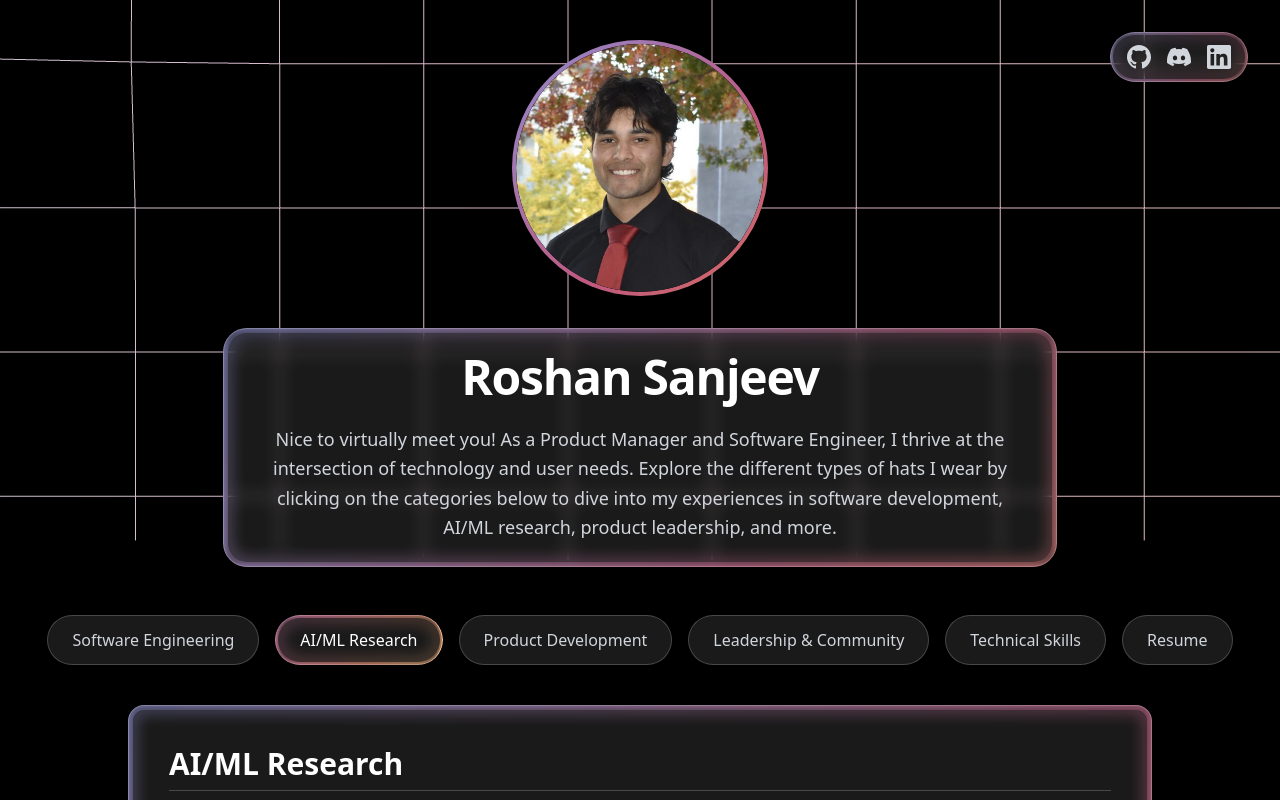
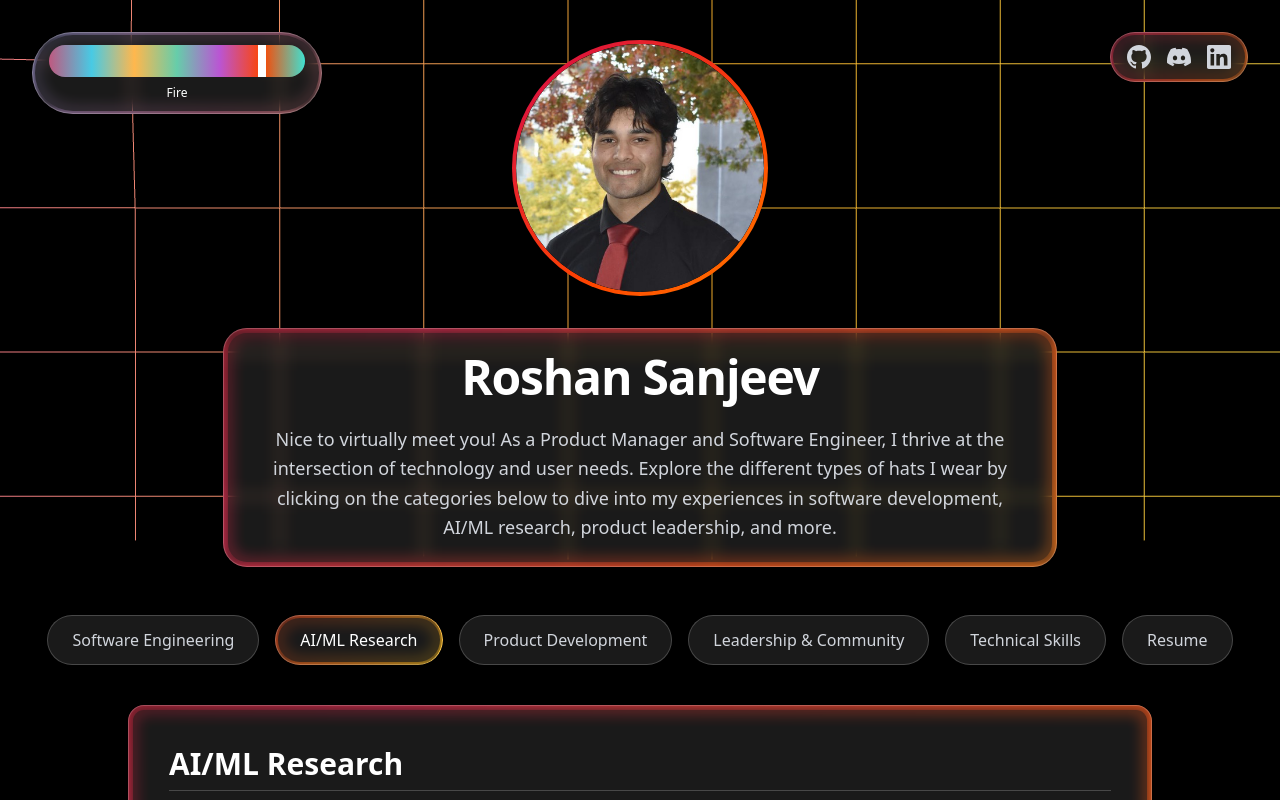
Before and after one commit to RoshanSanjeev/PersonalWebsite, a Next.js app: page / in a window 1280 px wide. Both pictures are taken after a click on the button "AI/ML Research". Shown: the top 800 px of the page. Built offline with nearby package versions, Linux system fonts and the light colour scheme.

Commit message:
added color wheel

```diff
--- a/app/layout.js
+++ b/app/layout.js
@@ -1,5 +1,6 @@
 import { Geist, Geist_Mono } from "next/font/google";
 import { Analytics } from "@vercel/analytics/react";
+import { ThemeProvider } from "../contexts/ThemeContext";
 import "./globals.css";
 
 const geistSans = Geist({
@@ -28,8 +29,10 @@ export default function RootLayout({ children }) {
       <body
         className={`${geistSans.variable} ${geistMono.variable} antialiased`}
       >
-        {children}
-        <Analytics />
+        <ThemeProvider>
+          {children}
+          <Analytics />
+        </ThemeProvider>
       </body>
     </html>
   );
--- a/app/page.js
+++ b/app/page.js
@@ -3,9 +3,12 @@
 import { useState } from "react";
 import InteractiveGrid from "../components/InteractiveGrid";
 import DraggableGT3RS from "../components/DraggableGT3RS";
+import ColorThemeSelector from "../components/ColorThemeSelector";
+import { useTheme } from "../contexts/ThemeContext";
 import Image from "next/image";
 
 export default function Home() {
+  const { gradient } = useTheme();
   const [activeHat, setActiveHat] = useState("Software Engineering"); // Default active hat
   const [isTransitioning, setIsTransitioning] = useState(false);
 
@@ -34,7 +37,7 @@ export default function Home() {
                 <div
                   className="relative rounded-2xl overflow-hidden animate-gradient"
                   style={{
-                    background: 'linear-gradient(135deg, rgb(64, 115, 191) 0%, rgb(153, 128, 191) 25%, rgb(191, 89, 128) 50%, rgb(217, 115, 89) 75%, rgb(230, 153, 77) 100%)',
+                    background: gradient,
                     padding: '3px',
                   }}
                 >
@@ -69,7 +72,7 @@ export default function Home() {
                 <div
                   className="relative rounded-2xl overflow-hidden animate-gradient"
                   style={{
-                    background: 'linear-gradient(135deg, rgb(64, 115, 191) 0%, rgb(153, 128, 191) 25%, rgb(191, 89, 128) 50%, rgb(217, 115, 89) 75%, rgb(230, 153, 77) 100%)',
+                    background: gradient,
                     padding: '3px',
                   }}
                 >
@@ -104,7 +107,7 @@ export default function Home() {
                 <div
                   className="relative rounded-2xl overflow-hidden animate-gradient"
                   style={{
-                    background: 'linear-gradient(135deg, rgb(64, 115, 191) 0%, rgb(153, 128, 191) 25%, rgb(191, 89, 128) 50%, rgb(217, 115, 89) 75%, rgb(230, 153, 77) 100%)',
+                    background: gradient,
                     padding: '3px',
                   }}
                 >
@@ -139,7 +142,7 @@ export default function Home() {
                 <div
                   className="relative rounded-2xl overflow-hidden animate-gradient"
                   style={{
-                    background: 'linear-gradient(135deg, rgb(64, 115, 191) 0%, rgb(153, 128, 191) 25%, rgb(191, 89, 128) 50%, rgb(217, 115, 89) 75%, rgb(230, 153, 77) 100%)',
+                    background: gradient,
                     padding: '3px',
                   }}
                 >
@@ -178,7 +181,7 @@ export default function Home() {
                 <div
                   className="relative rounded-2xl overflow-hidden animate-gradient"
                   style={{
-                    background: 'linear-gradient(135deg, rgb(64, 115, 191) 0%, rgb(153, 128, 191) 25%, rgb(191, 89, 128) 50%, rgb(217, 115, 89) 75%, rgb(230, 153, 77) 100%)',
+                    background: gradient,
                     padding: '3px',
                   }}
                 >
@@ -219,7 +222,7 @@ export default function Home() {
                 <div
                   className="relative rounded-2xl overflow-hidden animate-gradient"
                   style={{
-                    background: 'linear-gradient(135deg, rgb(64, 115, 191) 0%, rgb(153, 128, 191) 25%, rgb(191, 89, 128) 50%, rgb(217, 115, 89) 75%, rgb(230, 153, 77) 100%)',
+                    background: gradient,
                     padding: '3px',
                   }}
                 >
@@ -260,7 +263,7 @@ export default function Home() {
                   <div
                     className="relative rounded-2xl overflow-hidden animate-gradient"
                     style={{
-                      background: 'linear-gradient(135deg, rgb(64, 115, 191) 0%, rgb(153, 128, 191) 25%, rgb(191, 89, 128) 50%, rgb(217, 115, 89) 75%, rgb(230, 153, 77) 100%)',
+                      background: gradient,
                       padding: '3px',
                     }}
                   >
@@ -295,7 +298,7 @@ export default function Home() {
                   <div
                     className="relative rounded-2xl overflow-hidden animate-gradient"
                     style={{
-                      background: 'linear-gradient(135deg, rgb(64, 115, 191) 0%, rgb(153, 128, 191) 25%, rgb(191, 89, 128) 50%, rgb(217, 115, 89) 75%, rgb(230, 153, 77) 100%)',
+                      background: gradient,
                       padding: '3px',
                     }}
                   >
@@ -335,7 +338,7 @@ export default function Home() {
                 <div
                   className="relative rounded-2xl overflow-hidden animate-gradient"
                   style={{
-                    background: 'linear-gradient(135deg, rgb(64, 115, 191) 0%, rgb(153, 128, 191) 25%, rgb(191, 89, 128) 50%, rgb(217, 115, 89) 75%, rgb(230, 153, 77) 100%)',
+                    background: gradient,
                     padding: '3px',
                   }}
                 >
@@ -368,7 +371,7 @@ export default function Home() {
                 <div
                   className="relative rounded-2xl overflow-hidden animate-gradient"
                   style={{
-                    background: 'linear-gradient(135deg, rgb(64, 115, 191) 0%, rgb(153, 128, 191) 25%, rgb(191, 89, 128) 50%, rgb(217, 115, 89) 75%, rgb(230, 153, 77) 100%)',
+                    background: gradient,
                     padding: '3px',
                   }}
                 >
@@ -400,7 +403,7 @@ export default function Home() {
                 <div
                   className="relative rounded-2xl overflow-hidden animate-gradient"
                   style={{
-                    background: 'linear-gradient(135deg, rgb(64, 115, 191) 0%, rgb(153, 128, 191) 25%, rgb(191, 89, 128) 50%, rgb(217, 115, 89) 75%, rgb(230, 153, 77) 100%)',
+                    background: gradient,
                     padding: '3px',
                   }}
                 >
@@ -476,7 +479,7 @@ export default function Home() {
                   <span
                     className="absolute inset-0 rounded-full transition-opacity duration-300 opacity-100 animate-gradient"
                     style={{
-                      background: 'linear-gradient(135deg, rgb(64, 115, 191) 0%, rgb(153, 128, 191) 25%, rgb(191, 89, 128) 50%, rgb(217, 115, 89) 75%, rgb(230, 153, 77) 100%)',
+                      background: gradient,
                       padding: '3px',
                       WebkitMask: 'linear-gradient(#fff 0 0) content-box, linear-gradient(#fff 0 0)',
                       WebkitMaskComposite: 'xor',
@@ -514,13 +517,16 @@ export default function Home() {
           <InteractiveGrid />
         </div>
 
+        {/* Color Theme Selector - Top Left */}
+        <ColorThemeSelector />
+
         {/* Social Media Links - Top Right */}
         <div className="absolute top-8 right-8 z-20">
           <div className="relative group rounded-full">
             <span
               className="absolute inset-0 rounded-full transition-opacity duration-300 opacity-100 animate-gradient"
               style={{
-                background: 'linear-gradient(135deg, rgb(64, 115, 191) 0%, rgb(153, 128, 191) 25%, rgb(191, 89, 128) 50%, rgb(217, 115, 89) 75%, rgb(230, 153, 77) 100%)',
+                background: gradient,
                 padding: '3px',
                 WebkitMask: 'linear-gradient(#fff 0 0) content-box, linear-gradient(#fff 0 0)',
                 WebkitMaskComposite: 'xor',
@@ -560,7 +566,7 @@ export default function Home() {
             <div
               className="relative w-64 h-64 rounded-full animate-gradient"
               style={{
-                background: 'linear-gradient(135deg, rgb(64, 115, 191) 0%, rgb(153, 128, 191) 25%, rgb(191, 89, 128) 50%, rgb(217, 115, 89) 75%, rgb(230, 153, 77) 100%)',
+                background: gradient,
                 padding: '4px',
               }}
             >
@@ -582,7 +588,7 @@ export default function Home() {
             <span
               className="absolute inset-0 rounded-3xl transition-opacity duration-300 opacity-100 animate-gradient"
               style={{
-                background: 'linear-gradient(135deg, rgb(64, 115, 191) 0%, rgb(153, 128, 191) 25%, rgb(191, 89, 128) 50%, rgb(217, 115, 89) 75%, rgb(230, 153, 77) 100%)',
+                background: gradient,
                 padding: '5px',
                 WebkitMask: 'linear-gradient(#fff 0 0) content-box, linear-gradient(#fff 0 0)',
                 WebkitMaskComposite: 'xor',
@@ -607,7 +613,7 @@ export default function Home() {
                 <span
                   className="absolute inset-0 rounded-full transition-opacity duration-300 opacity-100 animate-gradient"
                   style={{
-                    background: 'linear-gradient(135deg, rgb(100, 160, 255) 0%, rgb(200, 170, 255) 25%, rgb(255, 130, 180) 50%, rgb(255, 150, 110) 75%, rgb(255, 200, 120) 100%)',
+                    background: gradient,
                     padding: '3px',
                     WebkitMask: 'linear-gradient(#fff 0 0) content-box, linear-gradient(#fff 0 0)',
                     WebkitMaskComposite: 'xor',
@@ -636,7 +642,7 @@ export default function Home() {
           <span
             className="absolute inset-0 rounded-2xl transition-opacity duration-300 opacity-100 animate-gradient"
             style={{
-              background: 'linear-gradient(135deg, rgb(64, 115, 191) 0%, rgb(153, 128, 191) 25%, rgb(191, 89, 128) 50%, rgb(217, 115, 89) 75%, rgb(230, 153, 77) 100%)',
+              background: gradient,
               padding: '5px',
               WebkitMask: 'linear-gradient(#fff 0 0) content-box, linear-gradient(#fff 0 0)',
               WebkitMaskComposite: 'xor',
--- /dev/null
+++ b/components/ColorThemeSelector.js
@@ -0,0 +1,100 @@
+"use client";
+
+import { useState, useRef } from 'react';
+import { useTheme, colorThemes } from '../contexts/ThemeContext';
+
+export default function ColorThemeSelector() {
+  const { currentTheme, setCurrentTheme } = useTheme();
+  const [isDragging, setIsDragging] = useState(false);
+  const sliderRef = useRef(null);
+
+  const handleMouseDown = () => {
+    setIsDragging(true);
+  };
+
+  const handleMouseMove = (e) => {
+    if (!isDragging || !sliderRef.current) return;
+
+    const rect = sliderRef.current.getBoundingClientRect();
+    const x = Math.max(0, Math.min(e.clientX - rect.left, rect.width));
+    const percentage = x / rect.width;
+    const themeIndex = Math.floor(percentage * colorThemes.length);
+    const clampedIndex = Math.max(0, Math.min(themeIndex, colorThemes.length - 1));
+
+    setCurrentTheme(clampedIndex);
+  };
+
+  const handleMouseUp = () => {
+    setIsDragging(false);
+  };
+
+  const handleClick = (e) => {
+    if (!sliderRef.current) return;
+
+    const rect = sliderRef.current.getBoundingClientRect();
+    const x = e.clientX - rect.left;
+    const percentage = x / rect.width;
+    const themeIndex = Math.floor(percentage * colorThemes.length);
+    const clampedIndex = Math.max(0, Math.min(themeIndex, colorThemes.length - 1));
+
+    setCurrentTheme(clampedIndex);
+  };
+
+  // Add global mouse event listeners when dragging
+  if (typeof window !== 'undefined') {
+    if (isDragging) {
+      window.addEventListener('mousemove', handleMouseMove);
+      window.addEventListener('mouseup', handleMouseUp);
+    } else {
+      window.removeEventListener('mousemove', handleMouseMove);
+      window.removeEventListener('mouseup', handleMouseUp);
+    }
+  }
+
+  const sliderPosition = (currentTheme / (colorThemes.length - 1)) * 100;
+
+  return (
+    <div className="fixed top-8 left-8 z-30">
+      <div className="relative group rounded-full">
+        <span
+          className="absolute inset-0 rounded-full transition-opacity duration-300 opacity-100 animate-gradient"
+          style={{
+            background: 'linear-gradient(135deg, rgb(64, 115, 191) 0%, rgb(153, 128, 191) 25%, rgb(191, 89, 128) 50%, rgb(217, 115, 89) 75%, rgb(230, 153, 77) 100%)',
+            padding: '3px',
+            WebkitMask: 'linear-gradient(#fff 0 0) content-box, linear-gradient(#fff 0 0)',
+            WebkitMaskComposite: 'xor',
+            maskComposite: 'exclude',
+            pointerEvents: 'none',
+          }}
+        />
+        <div className="bg-white/10 backdrop-blur-sm rounded-full px-4 py-3 border border-white/20 relative z-10">
+          {/* Color slider track */}
+          <div
+            ref={sliderRef}
+            className="relative w-64 h-8 rounded-full cursor-pointer overflow-hidden"
+            style={{
+              background: `linear-gradient(to right, ${colorThemes.map((theme, idx) =>
+                `${theme.colors[2]} ${(idx / (colorThemes.length - 1)) * 100}%`
+              ).join(', ')})`,
+            }}
+            onClick={handleClick}
+          >
+            {/* Draggable indicator */}
+            <div
+              className="absolute top-0 bottom-0 w-2 bg-white shadow-lg cursor-grab active:cursor-grabbing transition-all"
+              style={{
+                left: `calc(${sliderPosition}% - 4px)`,
+              }}
+              onMouseDown={handleMouseDown}
+            />
+          </div>
+
+          {/* Theme name label */}
+          <div className="text-center mt-2 text-xs text-white font-medium">
+            {colorThemes[currentTheme].name}
+          </div>
+        </div>
+      </div>
+    </div>
+  );
+}
--- a/components/DraggableGT3RS.js
+++ b/components/DraggableGT3RS.js
@@ -1,8 +1,10 @@
 "use client";
 import React, { useState, useRef, useEffect } from "react";
 import Image from "next/image";
+import { useTheme } from "../contexts/ThemeContext";
 
 export default function DraggableGT3RS() {
+  const { theme } = useTheme();
   const [position, setPosition] = useState({ x: -40 }); // Start further left, partially off-screen
   const [isDragging, setIsDragging] = useState(false);
   const [trail, setTrail] = useState([]);
@@ -118,11 +120,11 @@ export default function DraggableGT3RS() {
               width: size,
               height: size,
               background: `linear-gradient(135deg,
-                rgb(100, 160, 255) 0%,
-                rgb(200, 170, 255) 25%,
-                rgb(255, 130, 180) 50%,
-                rgb(255, 150, 110) 75%,
-                rgb(255, 200, 120) 100%)`,
+                ${theme.trailColors[0]} 0%,
+                ${theme.trailColors[1]} 25%,
+                ${theme.trailColors[2]} 50%,
+                ${theme.trailColors[3]} 75%,
+                ${theme.trailColors[4]} 100%)`,
               opacity: opacity,
               filter: "blur(4px)",
               zIndex: 999,
--- a/components/InteractiveGrid.js
+++ b/components/InteractiveGrid.js
@@ -1,9 +1,10 @@
 "use client";
 import React, { useRef, useMemo, useEffect } from "react";
 import { Canvas, useFrame, useThree } from "@react-three/fiber";
+import { useTheme } from "../contexts/ThemeContext";
 import * as THREE from "three";
 
-function Grid() {
+function Grid({ themeColors }) {
   const meshRef = useRef();
   const mousePos = useRef(new THREE.Vector2(0, 0));
   const targetMousePos = useRef(new THREE.Vector2(0, 0));
@@ -33,32 +34,30 @@ function Grid() {
     const positions = [];
     const colors = [];
 
-    // Helper function to get gradient color
+    // Helper function to get gradient color from theme
     const getGradientColor = (x, y) => {
       const normalizedX = (x + size/2) / size;
-      let r, g, b;
+      const numColors = themeColors.length;
+      const segmentSize = 1 / (numColors - 1);
 
-      if (normalizedX < 0.25) {
-        const t = normalizedX / 0.25;
-        r = 0.25 + t * 0.35;
-        g = 0.45 + t * 0.05;
-        b = 0.75 - t * 0.10;
-      } else if (normalizedX < 0.5) {
-        const t = (normalizedX - 0.25) / 0.25;
-        r = 0.60 + t * 0.15;
-        g = 0.50 - t * 0.15;
-        b = 0.65 - t * 0.15;
-      } else if (normalizedX < 0.75) {
-        const t = (normalizedX - 0.5) / 0.25;
-        r = 0.75 + t * 0.10;
-        g = 0.35 + t * 0.10;
-        b = 0.50 - t * 0.15;
-      } else {
-        const t = (normalizedX - 0.75) / 0.25;
-        r = 0.85 + t * 0.05;
-        g = 0.45 + t * 0.15;
-        b = 0.35 - t * 0.15;
-      }
+      // Find which two colors to interpolate between
+      const colorIndex = Math.floor(normalizedX / segmentSize);
+      const nextColorIndex = Math.min(colorIndex + 1, numColors - 1);
+      const t = (normalizedX - colorIndex * segmentSize) / segmentSize;
+
+      // Parse RGB from theme colors
+      const parseRGB = (colorStr) => {
+        const match = colorStr.match(/rgb\((\d+),\s*(\d+),\s*(\d+)\)/);
+        return match ? [match[1] / 255, match[2] / 255, match[3] / 255] : [1, 1, 1];
+      };
+
+      const color1 = parseRGB(themeColors[colorIndex]);
+      const color2 = parseRGB(themeColors[nextColorIndex]);
+
+      // Interpolate
+      const r = color1[0] + (color2[0] - color1[0]) * t;
+      const g = color1[1] + (color2[1] - color1[1]) * t;
+      const b = color1[2] + (color2[2] - color1[2]) * t;
 
       return [r, g, b];
     };
@@ -101,7 +100,7 @@ function Grid() {
     geo.userData.originalPositions = new Float32Array(positions);
 
     return geo;
-  }, []);
+  }, [themeColors]);
 
   // Track mouse position
   useFrame((state) => {
@@ -162,6 +161,8 @@ function Grid() {
 }
 
 export default function InteractiveGrid() {
+  const { theme } = useTheme();
+
   return (
     <Canvas
       camera={{ position: [0, 0, 5], fov: 50 }}
@@ -169,7 +170,7 @@ export default function InteractiveGrid() {
     >
       <ambientLight intensity={0.5} />
       <pointLight position={[10, 10, 10]} intensity={0.3} />
-      <Grid />
+      <Grid themeColors={theme.colors} />
     </Canvas>
   );
 }
--- /dev/null
+++ b/contexts/ThemeContext.js
@@ -0,0 +1,69 @@
+"use client";
+
+import { createContext, useContext, useState } from 'react';
+
+const ThemeContext = createContext();
+
+export const colorThemes = [
+  {
+    name: 'Chroma',
+    colors: ['rgb(64, 115, 191)', 'rgb(153, 128, 191)', 'rgb(191, 89, 128)', 'rgb(217, 115, 89)', 'rgb(230, 153, 77)'],
+    trailColors: ['rgb(100, 160, 255)', 'rgb(200, 170, 255)', 'rgb(255, 130, 180)', 'rgb(255, 150, 110)', 'rgb(255, 200, 120)'],
+  },
+  {
+    name: 'Ocean',
+    colors: ['rgb(0, 119, 182)', 'rgb(0, 180, 216)', 'rgb(72, 202, 228)', 'rgb(144, 224, 239)', 'rgb(173, 232, 244)'],
+    trailColors: ['rgb(30, 144, 255)', 'rgb(0, 191, 255)', 'rgb(135, 206, 250)', 'rgb(176, 224, 230)', 'rgb(173, 216, 230)'],
+  },
+  {
+    name: 'Sunset',
+    colors: ['rgb(255, 94, 77)', 'rgb(255, 154, 88)', 'rgb(255, 183, 77)', 'rgb(255, 214, 102)', 'rgb(252, 234, 146)'],
+    trailColors: ['rgb(255, 120, 100)', 'rgb(255, 170, 110)', 'rgb(255, 200, 100)', 'rgb(255, 220, 130)', 'rgb(255, 240, 170)'],
+  },
+  {
+    name: 'Forest',
+    colors: ['rgb(34, 139, 34)', 'rgb(60, 179, 113)', 'rgb(102, 205, 170)', 'rgb(144, 238, 144)', 'rgb(152, 251, 152)'],
+    trailColors: ['rgb(50, 160, 50)', 'rgb(80, 200, 140)', 'rgb(120, 220, 190)', 'rgb(160, 240, 160)', 'rgb(180, 255, 180)'],
+  },
+  {
+    name: 'Purple Dream',
+    colors: ['rgb(138, 43, 226)', 'rgb(153, 50, 204)', 'rgb(186, 85, 211)', 'rgb(216, 191, 216)', 'rgb(221, 160, 221)'],
+    trailColors: ['rgb(160, 70, 240)', 'rgb(180, 90, 220)', 'rgb(200, 120, 230)', 'rgb(220, 160, 240)', 'rgb(230, 190, 250)'],
+  },
+  {
+    name: 'Fire',
+    colors: ['rgb(139, 0, 0)', 'rgb(220, 20, 60)', 'rgb(255, 69, 0)', 'rgb(255, 140, 0)', 'rgb(255, 215, 0)'],
+    trailColors: ['rgb(180, 30, 30)', 'rgb(240, 50, 80)', 'rgb(255, 100, 30)', 'rgb(255, 160, 50)', 'rgb(255, 230, 50)'],
+  },
+  {
+    name: 'Mint',
+    colors: ['rgb(0, 128, 128)', 'rgb(32, 178, 170)', 'rgb(64, 224, 208)', 'rgb(127, 255, 212)', 'rgb(175, 238, 238)'],
+    trailColors: ['rgb(30, 150, 150)', 'rgb(60, 200, 190)', 'rgb(90, 240, 220)', 'rgb(150, 255, 230)', 'rgb(190, 250, 240)'],
+  },
+];
+
+export function ThemeProvider({ children }) {
+  const [currentTheme, setCurrentTheme] = useState(5); // Fire theme (index 5)
+
+  const getGradient = (colors) => {
+    return `linear-gradient(135deg, ${colors[0]} 0%, ${colors[1]} 25%, ${colors[2]} 50%, ${colors[3]} 75%, ${colors[4]} 100%)`;
+  };
+
+  const value = {
+    currentTheme,
+    setCurrentTheme,
+    theme: colorThemes[currentTheme],
+    gradient: getGradient(colorThemes[currentTheme].colors),
+    trailGradient: getGradient(colorThemes[currentTheme].trailColors),
+  };
+
+  return <ThemeContext.Provider value={value}>{children}</ThemeContext.Provider>;
+}
+
+export function useTheme() {
+  const context = useContext(ThemeContext);
+  if (!context) {
+    throw new Error('useTheme must be used within a ThemeProvider');
+  }
+  return context;
+}
```
